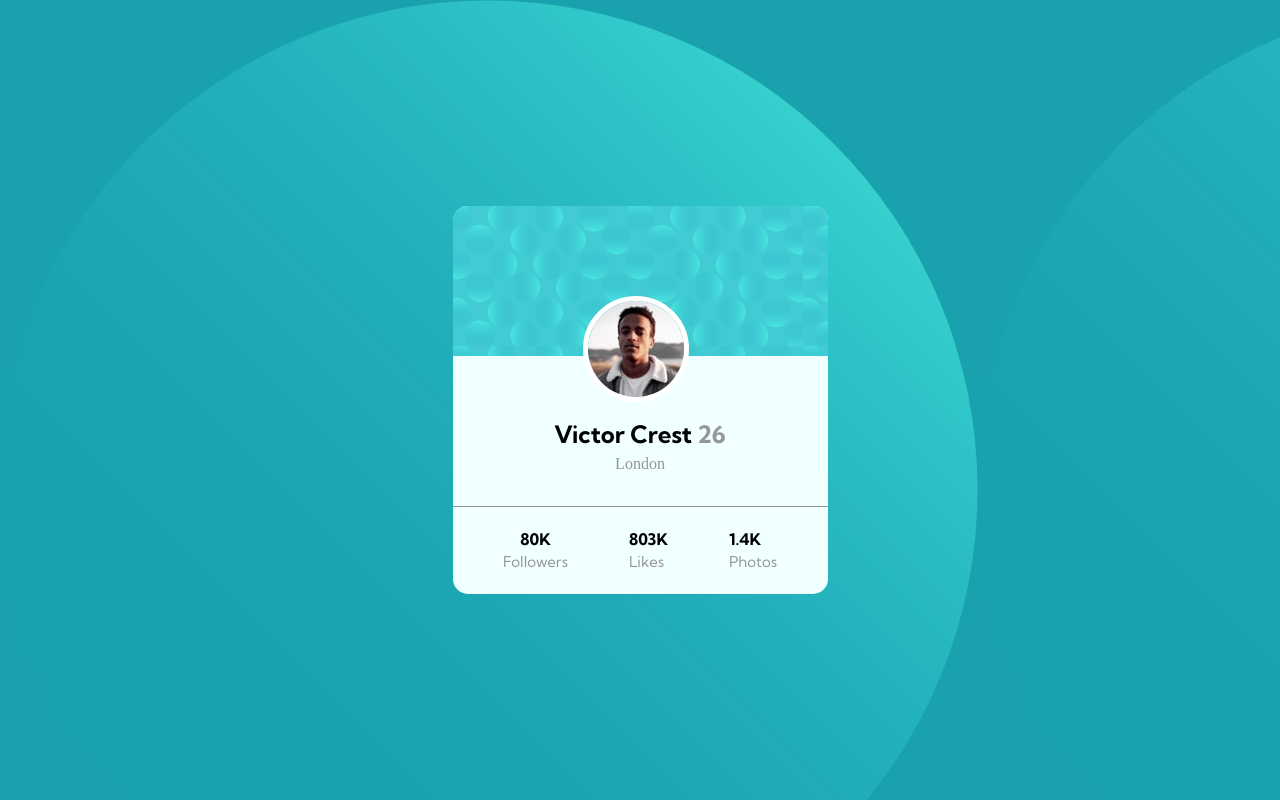
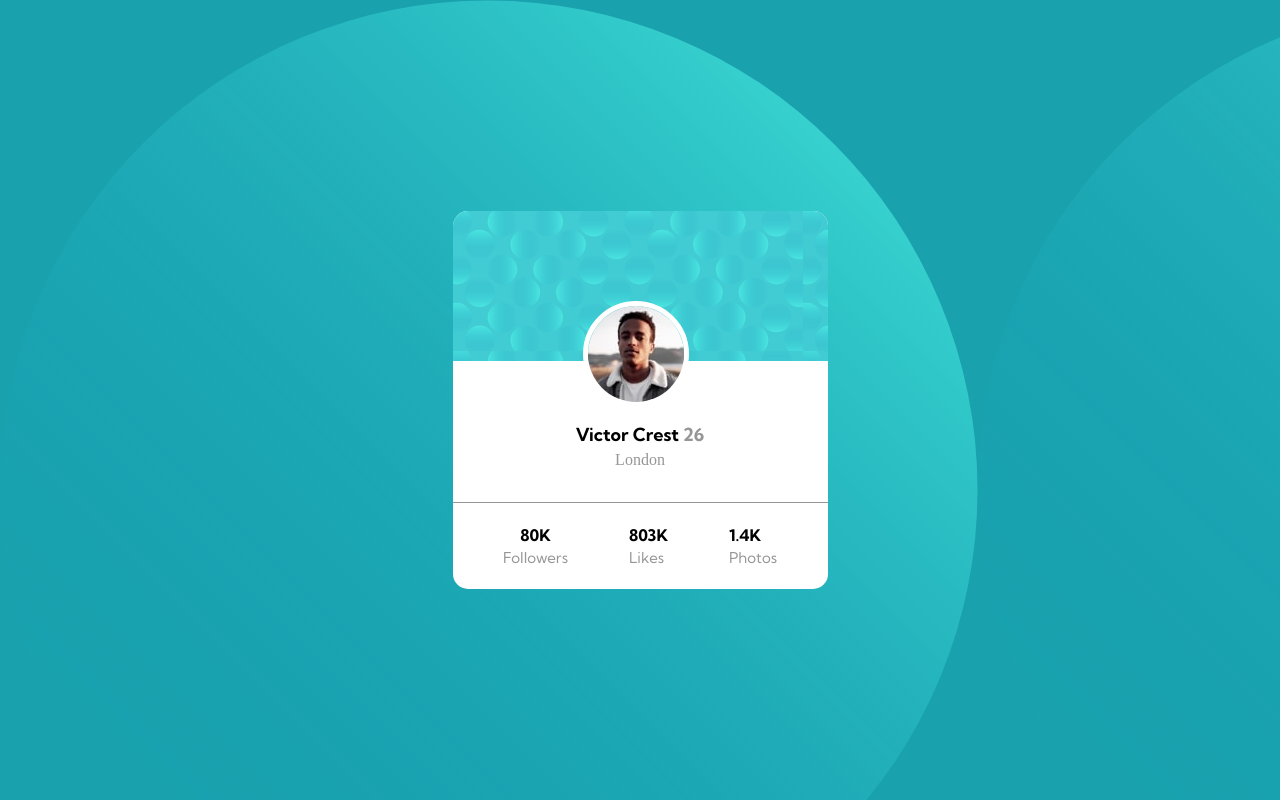
Before and after one commit to Darwing0994/profile-card-component-, a website: page index.html in a window 1280 px wide. Drawn offline with Linux system fonts and the light colour scheme.

Commit message:
modificacion de color

```diff
--- a/main.css
+++ b/main.css
@@ -12,7 +12,7 @@ body {
 
 .main-container {
     width: 375px;
-    background-color: azure;
+    background-color: white;
     border-radius: 15px 15px 15px 15px;
     margin: auto;
 
@@ -48,7 +48,7 @@ body {
 
 .container_mid .text-1{
     font-family: 'Kumbh Sans', sans-serif;
-    font-size: 24px;
+    font-size: 18px;
     font-weight: 700;
 }
 
```
